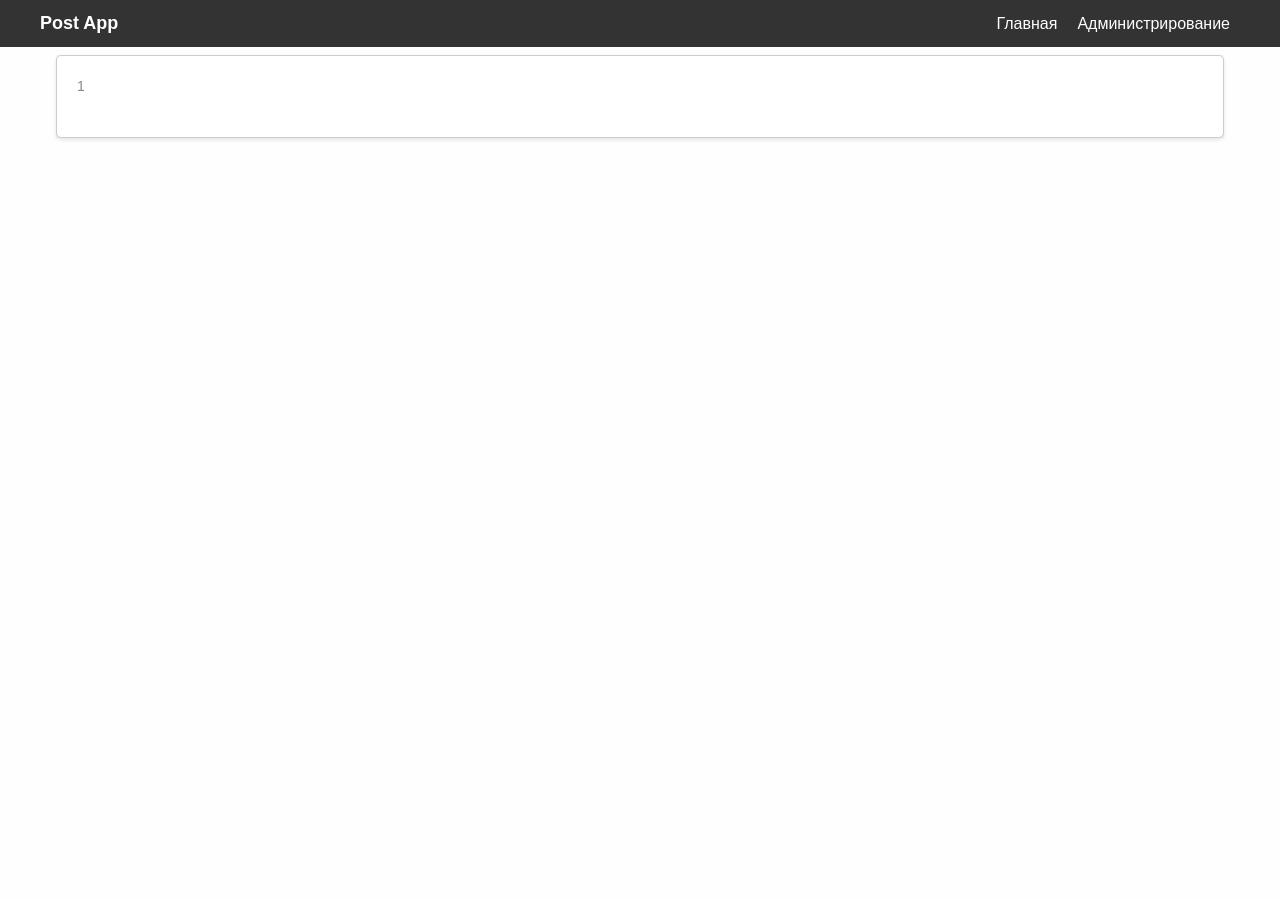
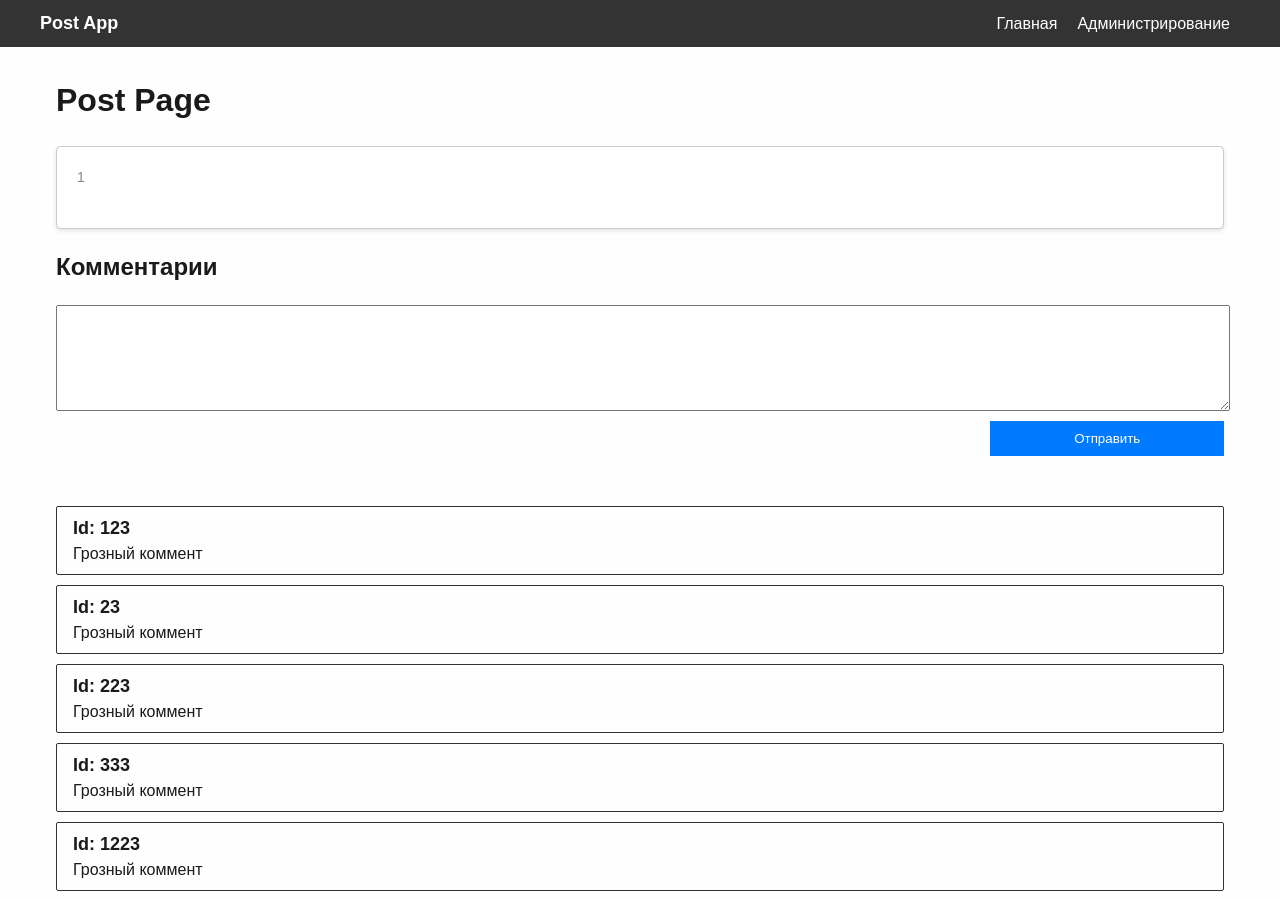
Before and after one commit to SavvaSiry/TestTaskLolz, a Vue app in the folder frontend/: page /posts/1 in a window 1280 px wide. Before the commit the page ends 800 px from the top, so only its background shows below. Built offline with nearby package versions, Linux system fonts and the light colour scheme; no server answers.

Commit message:
feature(PostComments) add CommentsItem to Post page

```diff
--- /dev/null
+++ b/frontend/src/components/post/CommentItem.vue
@@ -0,0 +1,34 @@
+<template>
+  <div class="wrapper">
+    <div class="id">Id: {{ id }}</div>
+    <div class="text">{{ text }}</div>
+  </div>
+</template>
+
+<script>
+export default {
+  name: "CommentItem",
+  props: {
+    id: String,
+    text: String,
+  }
+}
+</script>
+
+<style scoped>
+.wrapper {
+  box-sizing: border-box;
+  padding: 1vh 2vh;
+  width: 100%;
+  height: auto;
+
+  border-radius: 2px;
+  border: 1px solid #333131;
+
+}
+
+.id {
+  font-size: 18px;
+  font-weight: bold;
+}
+</style>
--- /dev/null
+++ b/frontend/src/components/post/PostComments.vue
@@ -0,0 +1,89 @@
+<template>
+  <div class="wrapper">
+    <h2>Комментарии</h2>
+    <div class="flex-column">
+      <textarea v-model="comment"/>
+      <button @click="addComment">Отправить</button>
+    </div>
+
+    <div class="comment-wrapper">
+      <comment-item
+          v-for="comment in comments"
+          :key="comment.id"
+          :id="comment.id"
+          :text="comment.text"
+      />
+    </div>
+
+  </div>
+</template>
+
+<script>
+// import {store} from "@/store";
+
+import CommentItem from "@/components/post/CommentItem";
+
+export default {
+  name: "PostComments",
+  components: {CommentItem},
+  props: {
+    id: {
+      type: String,
+      require: true
+    }
+  },
+  data() {
+    return {
+      comment: "",
+      comments: [
+        {id: 123, postId: 123, text: "Грозный коммент"},
+        {id: 23, postId: 123, text: "Грозный коммент"},
+        {id: 223, postId: 123, text: "Грозный коммент"},
+        {id: 333, postId: 123, text: "Грозный коммент"},
+        {id: 1223, postId: 123, text: "Грозный коммент"},
+      ]
+    }
+  },
+  async mounted() {
+    // await store.dispatch("getComments")
+    // this.comments = store.getters.getComments
+  },
+  methods: {
+    addComment() {
+      this.comments.push(this.comment)
+      this.comment = ""
+    }
+  }
+}
+</script>
+
+<style lang="scss" scoped>
+.flex-column {
+  display: flex;
+  flex-direction: column;
+}
+
+.comment-wrapper {
+  display: flex;
+  flex-direction: column;
+  gap: 10px;
+  margin-top: 50px;
+}
+
+textarea {
+  width: 100%;
+  height: 100px; /* You can set the initial height as needed */
+  resize: vertical; /* Allow vertical resizing only */
+}
+
+button {
+  width: 20%;
+  margin-top: 10px;
+  padding: 10px 20px;
+  background-color: #007bff;
+  color: white;
+  border: none;
+  cursor: pointer;
+  align-self: flex-end;
+}
+</style>
--- a/frontend/src/views/Post.vue
+++ b/frontend/src/views/Post.vue
@@ -1,4 +1,5 @@
 <template>
+  <h1>Post Page</h1>
   <div class="post-page">
     <div class="post-details">
       <div class="post-id">{{ id }}</div>
@@ -7,13 +8,20 @@
       <p class="post-text">{{ post.text }}</p>
     </div>
   </div>
+
+  <post-comments
+    :id="id"
+  />
+
 </template>
 
 <script>
 import {store} from "@/store";
+import PostComments from "@/components/post/PostComments";
 
 export default {
   name: "PostPage",
+  components: {PostComments},
   props: {
     id: String,
   },
```
